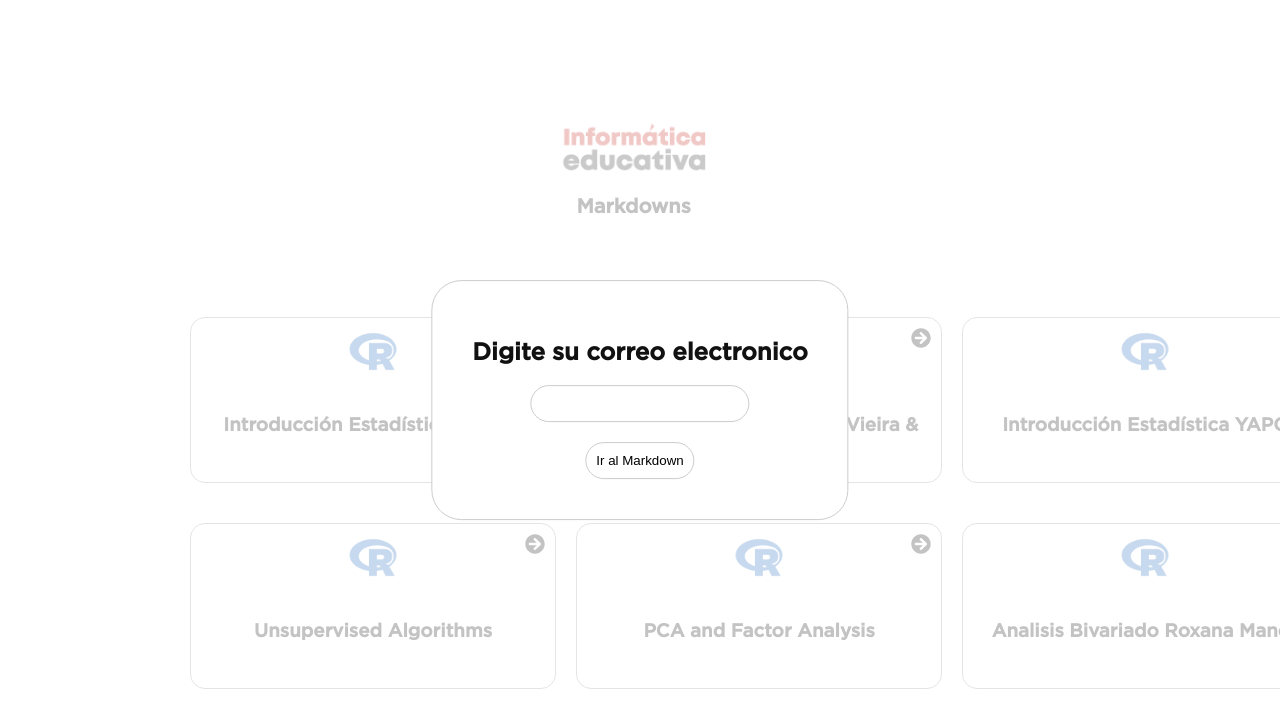
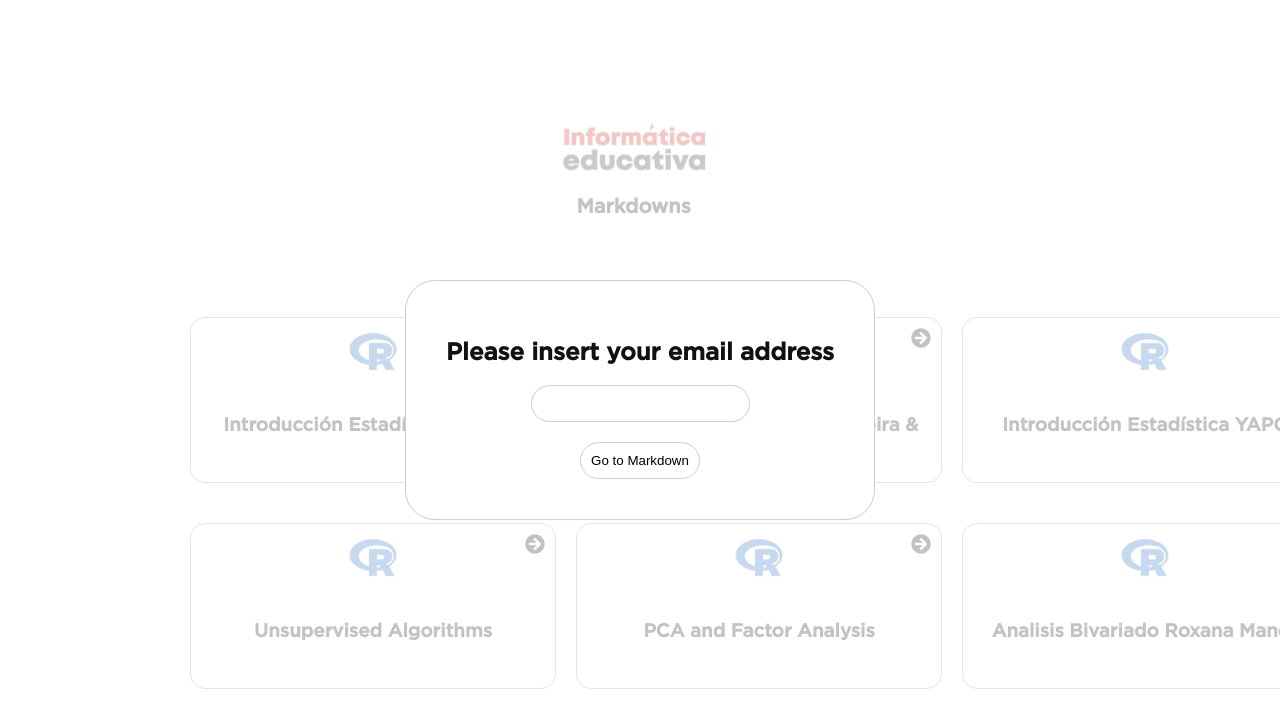
Before and after one commit to gieu/RMarkdowns, a React (Create React App) app in the folder webpage_source/: page / in a window 1280 px wide. Both pictures are taken after a click on the element "Introducción Estadística - Vieira". Shown: the top 728 px of the page. Built offline with nearby package versions, Linux system fonts and the light colour scheme.

Commit message:
changed webpage text

```diff
--- a/webpage_source/src/App.js
+++ b/webpage_source/src/App.js
@@ -54,9 +54,9 @@ const ModalTag = ({isModalOpen,setIsModalOpen,sendRequest}) => {
       style={customStyles}
       ariaHideApp={false}>
       <form id="modal-email" onSubmit={sendRequest}>
-        <h2>Digite su correo electronico</h2>
+        <h2>Please insert your email address</h2>
         <input class="modal_input" name="email" type="email" required />
-        <button class="modal_btn" onSubmit={()=>console.log("Ay que rico")}>Ir al Markdown</button>
+        <button class="modal_btn" onSubmit={()=>console.log("")}>Go to Markdown</button>
       </form>
     </Modal>
   )
@@ -71,7 +71,7 @@ const App = () => {
   const sendRequest = (e) => {
     e.preventDefault();
     const email = e.target[0].value;
-    toast.success("Correo guardado correctamente");
+    toast.success("Email saved!");
     console.log(selectedMarkdown)
     window.location.href = window.location.href+selectedMarkdown["url"]+`?email=${email}`
   }
```
